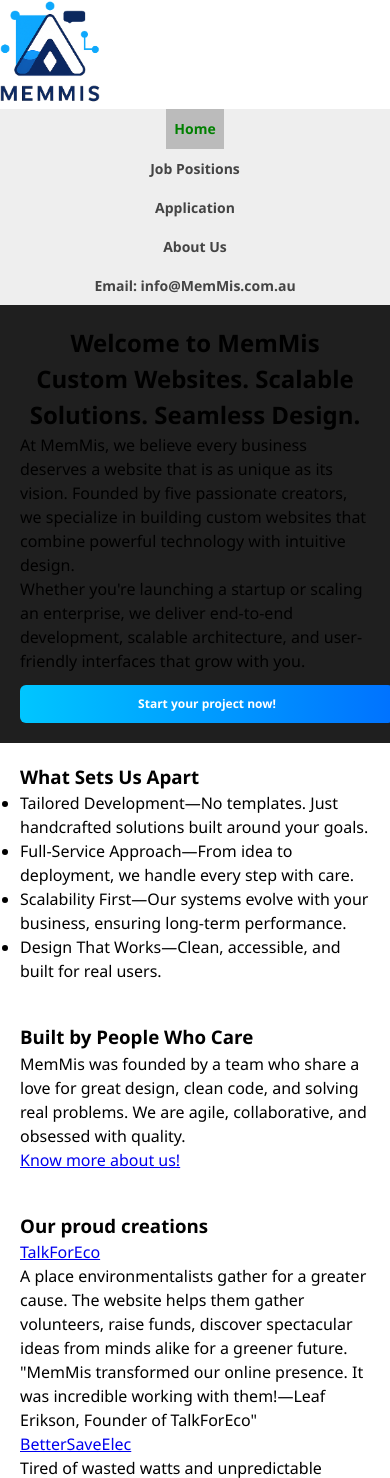
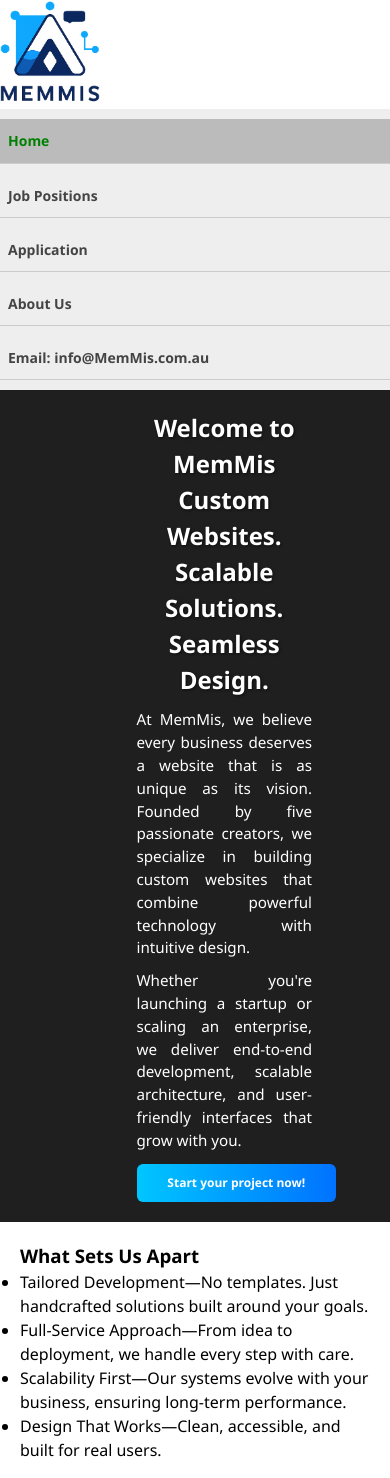
Before and after one commit to TrucNguyen106217880/MemMis_WebProject, a PHP site: page / in a window 390 px wide. Shown: the top 1478 px of the page. Run offline with PHP 8.4, Linux system fonts and the light colour scheme.

Commit message:
menu reflow & banner

```diff
--- a/project1/styles/styles.css
+++ b/project1/styles/styles.css
@@ -36,6 +36,60 @@
     max-width: 95%;
     margin: 0 auto;
   }
+  #jobReferenceNumber,
+  #firstName,
+  #lastName,
+  #dateOfBirth,
+  #streetAddress,
+  #suburb\/Town,
+  #state,
+  #post,
+  #eMail,
+  #phoneNumber,
+  #otherSkills{
+    font-size: 14px;
+    padding: 6px;
+  }
+  input[type="submit"]{
+    width: 100%;
+    font-size: 16px;
+  }
+  #welcome{
+    padding-left: 10%;
+    padding-right: 10%;
+    text-align: center;
+  }
+  #welcome h1,
+  #welcome h2{
+    font-size: 1.5rem;
+  }
+  #welcome p{
+    font-size: 0.95rem;
+    margin-top: 10px;
+  }
+  .menu{
+  flex-direction: column;
+  align-items: center;
+  gap: 10px;
+  padding: 10px 0;
+  }
+  .menu li{
+  width: 100%;
+  text-align: center;
+  }
+  .menu a{
+  display: block;
+  width: 100%;
+  padding: 12px;
+  font-size: 1rem;
+  border-bottom: 1px solid #ccc;
+  }
+  .joblist{
+    position: static;
+    width: 100%;
+    padding: 8px;
+    font-size: 0.95rem;
+  }
   .ShadowyBox{
     flex-direction: column;
     align-items: center;
@@ -55,42 +109,19 @@
     font-size: 14px;
     margin-top: 10px;
   }
-  #jobReferenceNumber,
-  #firstName,
-  #lastName,
-  #dateOfBirth,
-  #streetAddress,
-  #suburb\/Town,
-  #state,
-  #post,
-  #eMail,
-  #phoneNumber,
-  #otherSkills{
-    font-size: 14px;
-    padding: 6px;
-  }
-  input[type="submit"]{
-    width: 100%;
-    font-size: 16px;
-  }
-  .menu{
-    flex-direction: column;
-    align-items: stretch;
-  }
-  .menu a{
-    padding: 10px;
-    font-size: 1rem;
-  }
-  .joblist{
-    position: static;
-    width: 100%;
-  }
   /* CTA buttons */
   #welcome a,
   #hiring a{
     width: 100%;
     text-align: center;
     font-size: 14px;
+  }
+  img{
+    max-width: 100%;
+    height: auto;
+  }
+  body{
+    overflow-x: hidden;
   }
 }
 /* Header (Logo & Menu) */
@@ -147,18 +178,28 @@
 }
 /* index.html */
 #welcome{
-  margin: 0 auto;
-  padding: 20px;
+margin: 0 auto;
+  text-align: justify;
+  padding-top: 20px;
+  padding-bottom: 20px;
+  padding-right: 20%;
+  padding-left: 35%;
+  /* Asked Copilot for these two lines */
+  background-color: rgba(0, 0, 0, 0.4);
+  color: white;
+}
+#welcome{
   background-image: url(images/Banner.png);
   background-size: cover;
   background-repeat: no-repeat;
   background-position: center;
 }
-#welcome h1{
-  text-align: center;
-}
+#welcome h1,
 #welcome h2{
   text-align: center;
+  /* These two also */
+  color: white;
+  text-shadow: 1px 1px 3px rgba(0,0,0,0.6);
 }
 #welcome a:hover{
   color: yellow;
```
